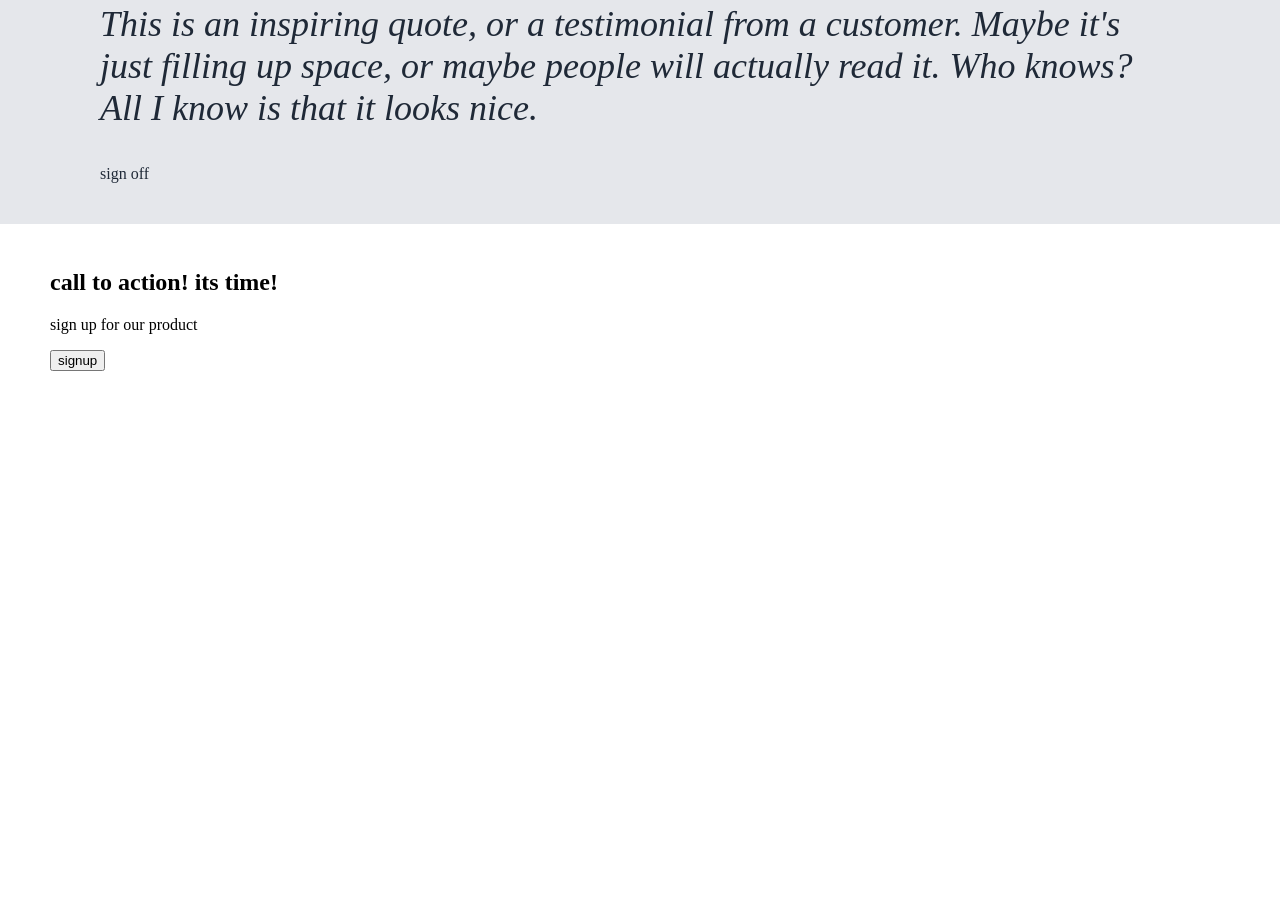
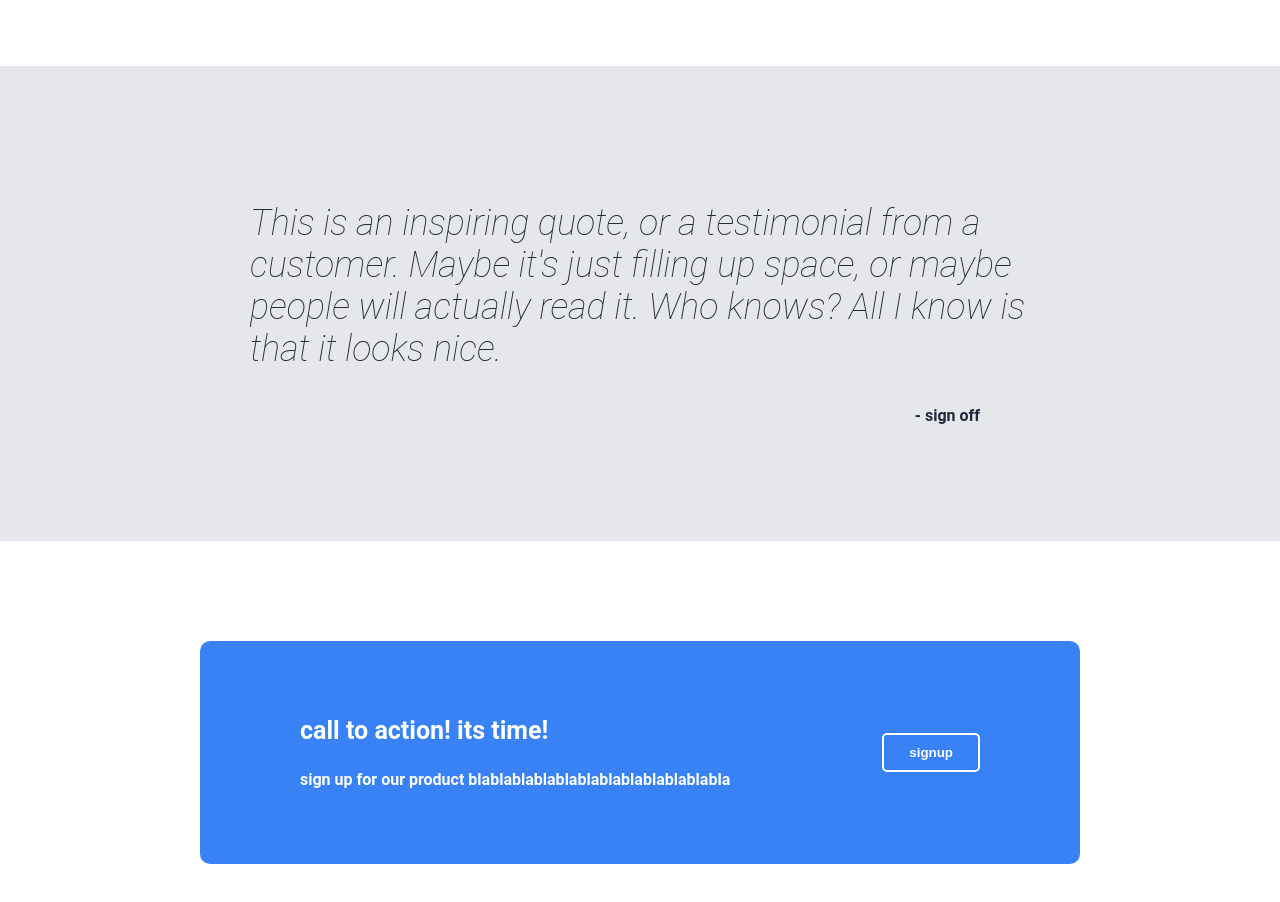
Before and after one commit to izzuddinyazidd/landing-apge, a plain HTML site: page index.html in a window 1280 px wide. Shown: the part 942-1844 px from the top of the page. Before the commit the page ends 1338 px from the top, so only its background shows below. Drawn offline with Linux system fonts and the light colour scheme.

Commit message:
done-ish

```diff
--- a/index.html
+++ b/index.html
@@ -65,15 +65,21 @@
         just filling up space, or maybe people will actually read it. Who knows?
         All I know is that it looks nice.
       </p>
-      <p class="sign-off">sign off</p>
+      <p class="quote-sign-off">- sign off</p>
     </div>
 
     <div class="cta-section">
       <div class="cta-box">
-        <h2 class="cta-title">call to action! its time!</h2>
-        <p class="cta-text">sign up for our product</p>
-        <button class="cta-button">signup</button>
+        <div class="cta-text">
+          <h3>call to action! its time!<h3>
+          <p>sign up for our product blablablablablablablablablablablabla</p>
+        </div>
+        <button>signup</button>
       </div>
+    </div>
+
+    <div class="to-do-list">
+      <div></div>
     </div>
   </body>
 </html>
--- a/style.css
+++ b/style.css
@@ -1,5 +1,5 @@
 body {
-  font-family: "Roboto" sans-serif;
+  font-family: "Roboto", sans-serif;
   /* margin-left: auto; */
   margin: 0;
   /* margin-right: auto; */
@@ -15,7 +15,7 @@ body {
   flex-direction: row;
   justify-content: space-between;
   flex: 1;
-  padding: 20px 50px;
+  padding: 10px 200px;
 }
 
 .header-logo {
@@ -36,7 +36,7 @@ body {
   align-items: center;
   justify-content: center;
   gap: 20px;
-  padding: 100px 50px;
+  padding: 100px 200px;
 }
 
 .hero-left {
@@ -81,11 +81,11 @@ body {
   flex-flow: column;
   align-items: center;
   background-color: white;
-  padding: 50px 50px;
+  padding: 25px 200px 100px;
 }
 
 .content-title {
-  font: 36px;
+  font-size: 36px;
   color: #1f2937;
   font-weight: 900;
   padding-bottom: 25px;
@@ -118,7 +118,7 @@ body {
 
 /* QUOTE SECTION */
 .quote-section {
-  padding: 25px 100px;
+  padding: 100px 250px;
   background-color: #e5e7eb;
   color: #1f2937;
   /* display: flex;
@@ -139,8 +139,38 @@ body {
 
 /* CTA SECTION */
 .cta-section {
-  padding: 25px 50px;
+  padding: 100px 200px;
   background-color: white;
 }
 
+.cta-box {
+  background-color: #3882f6;
+  padding: 50px 100px;
+  color: white;
+  display: flex;
+  justify-content: space-between;
+  align-items: center;
+  border-radius: 10px;
+}
+
+.cta-text h3 {
+  font-size: 25px;
+  font-weight: bold;
+}
+
+.cta-text p {
+  font-size: 16px;
+}
+
+.cta-box button {
+  color: white;
+  background-color: #3882f6;
+  border: 2px white solid;
+  border-radius: 5px;
+  padding: 10px 25px;
+  align-items: center;
+  cursor: pointer;
+  font-weight: bold;
+}
+
 /* TO DO LIST */
```
Also changed, not shown: landing-ds.html (+1 -1 lines).
